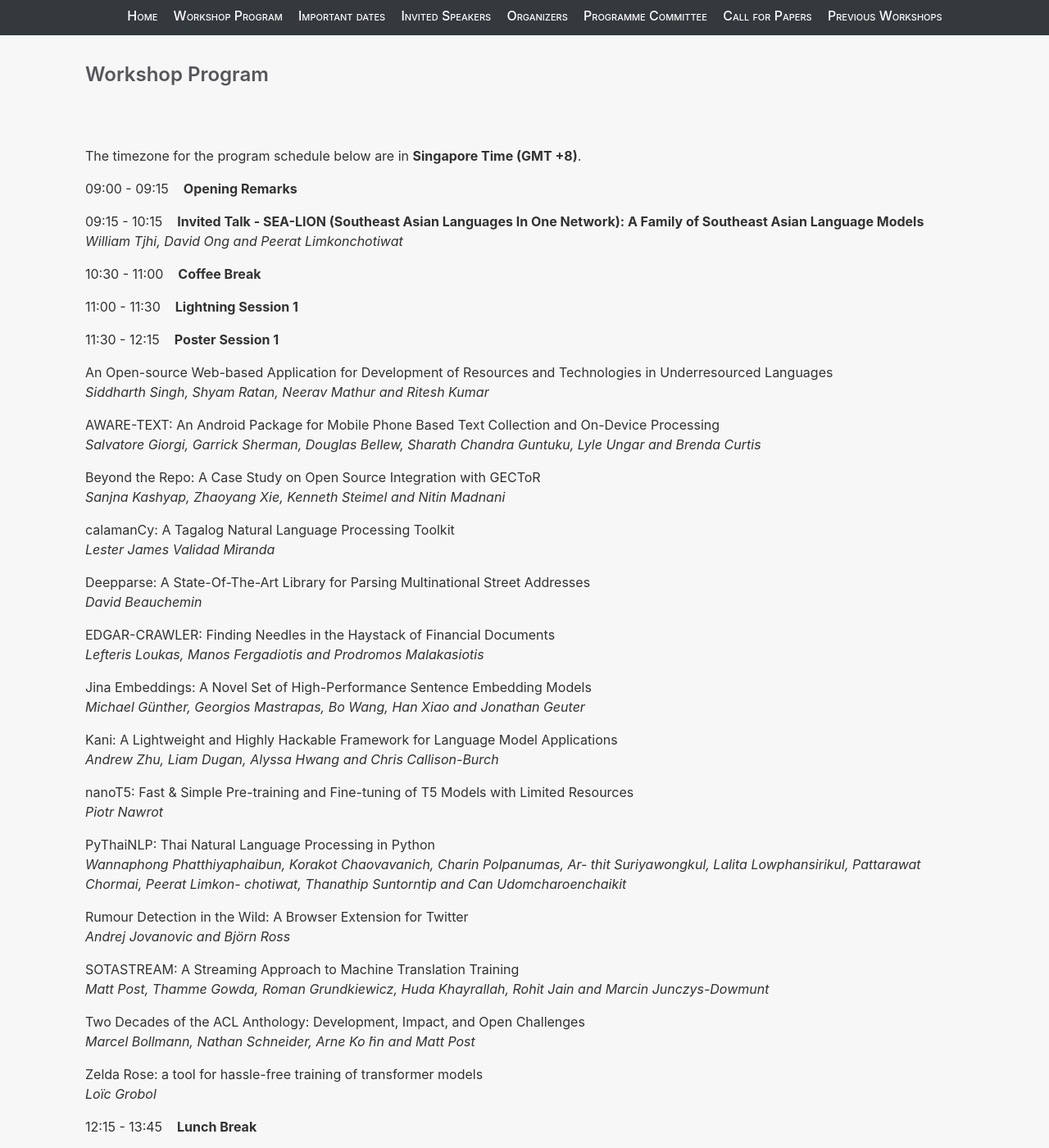
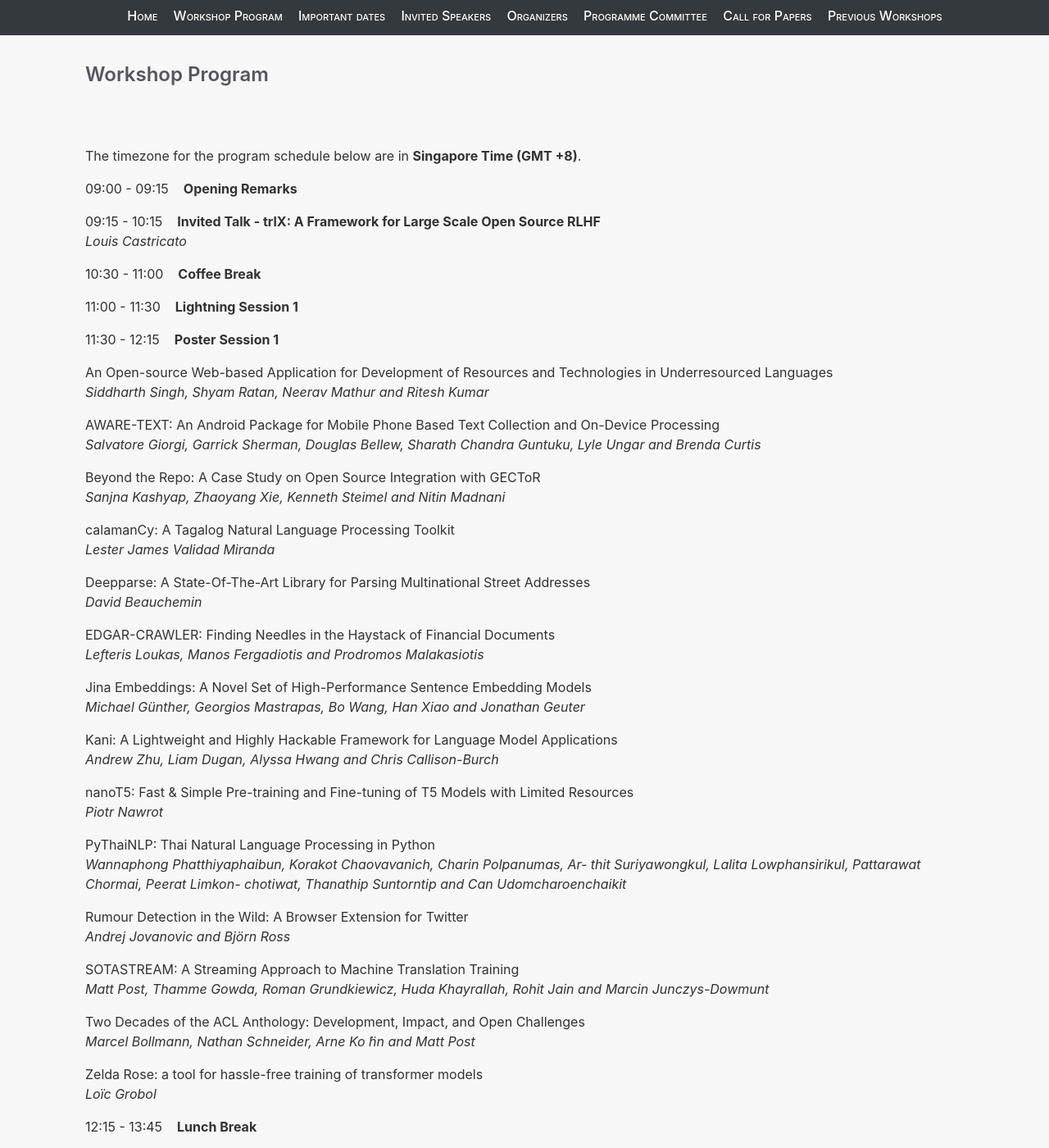
Before and after one commit to nlposs/nlposs.github.io, a Jekyll site: the page built from 2023/index.md, in a window 1280 px wide and 1400 px high, scrolled down 3484 px. Shown: the whole window at 82% size. Built offline with Jekyll 4.4.1, drawn with Linux system fonts in a browser that asks for light colours; some of the changed text lies outside the part shown.

Commit message:
Swap Invited talks

```diff
--- a/2023/index.md
+++ b/2023/index.md
@@ -105,8 +105,8 @@
 The timezone for the program schedule below are in **Singapore Time (GMT +8)**.
 
 <p>09:00 - 09:15  &nbsp;&nbsp; <strong> Opening Remarks </strong> </p>
-<p>09:15 - 10:15 &nbsp;&nbsp; <strong> Invited Talk  - SEA-LION (Southeast Asian Languages In One Network): A Family of Southeast Asian Language Models </strong> <br>
-<em>William Tjhi, David Ong and Peerat Limkonchotiwat</em></p>
+<p>09:15 - 10:15 &nbsp;&nbsp; <strong> Invited Talk  - trlX: A Framework for Large Scale Open Source RLHF </strong><br>
+<em>Louis Castricato</em></p>
 <p>10:30 - 11:00 &nbsp;&nbsp; <strong>Coffee Break </strong> </p>
 
 <p>11:00 - 11:30 &nbsp;&nbsp; <strong> Lightning Session 1 </strong> </p>
@@ -155,8 +155,8 @@
 <em>Loïc Grobol</em></p>
 
 <p>12:15 - 13:45 &nbsp;&nbsp; <strong>Lunch Break </strong> </p>
-<p>13:45 - 14:45 &nbsp;&nbsp; <strong>Invited Talk - StrlX: A Framework for Large Scale Open Source RLHF </strong><br>
-<em>Louis Castricato</em></p>
+<p>13:45 - 14:45 &nbsp;&nbsp; <strong>Invited Talk - SEA-LION (Southeast Asian Languages In One Network): A Family of Southeast Asian Language Models </strong> <br>
+<em>William Tjhi, David Ong and Peerat Limkonchotiwat</em></p>
 
 <p>14:45 - 15:15 &nbsp;&nbsp; <strong>Lightning Session 2 </strong> </p>
 <p>15:15 - 15:30 &nbsp;&nbsp; <strong>Coffee Break </strong> </p>
```
